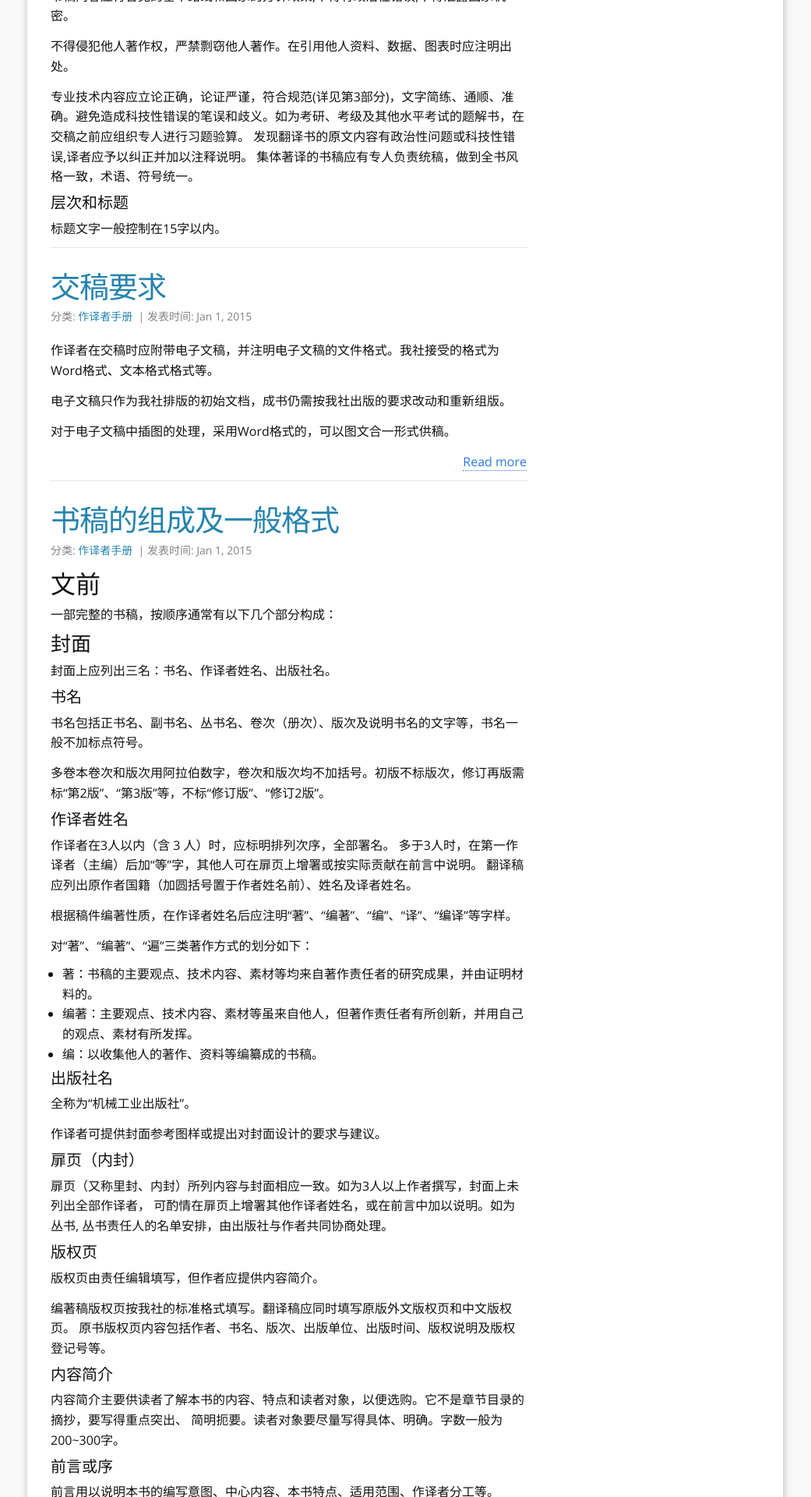
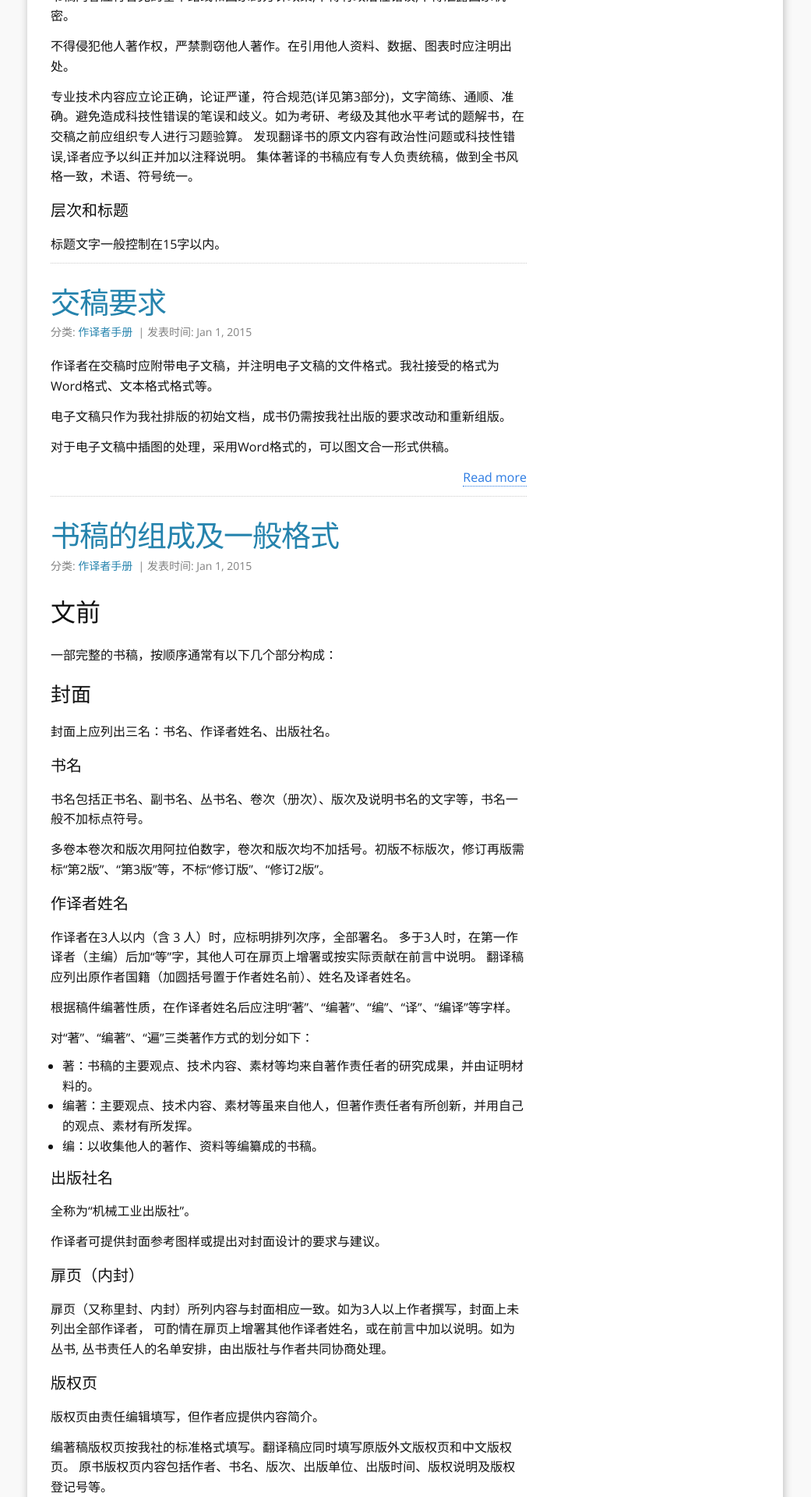
Before and after one commit to geekepub/geekepub.github.io, a Jekyll site: the page built from index.html, in a window 1280 px wide. Shown: the part 1684-3604 px from the top of the page at 78% size, without its empty margins (120-1161 px from the left). Built offline with Jekyll 4.4.1, drawn with Linux system fonts in a browser that asks for light colours; nearby versions of some CDN libraries; the list of posts is cut into pages by our own code.

Commit message:
Update _layout.scss

```diff
--- a/_sass/_layout.scss
+++ b/_sass/_layout.scss
@@ -216,7 +216,7 @@
   //  margin-bottom: $spacing-unit;
   h1 {
     font-size: 38px;
-    line-height:1em;
+    line-height:2em;
     @include media-query($on-laptop){
       font-size: 36px;
     }
@@ -224,7 +224,7 @@
   }
   h2 {
     font-size: 32px;
-    line-height:1em;
+    line-height:2em;
 
     @include media-query($on-laptop) {
       font-size: 28px;
@@ -233,7 +233,7 @@
 
   h3 {
     font-size: 26px;
-    line-height:1em;
+    line-height:2em;
 
     @include media-query($on-laptop) {
       font-size: 22px;
@@ -242,7 +242,7 @@
 
   h4 {
     font-size: 20px;
-    line-height:1em;
+    line-height:2em;
 
     @include media-query($on-laptop) {
       font-size: 18px;
```
